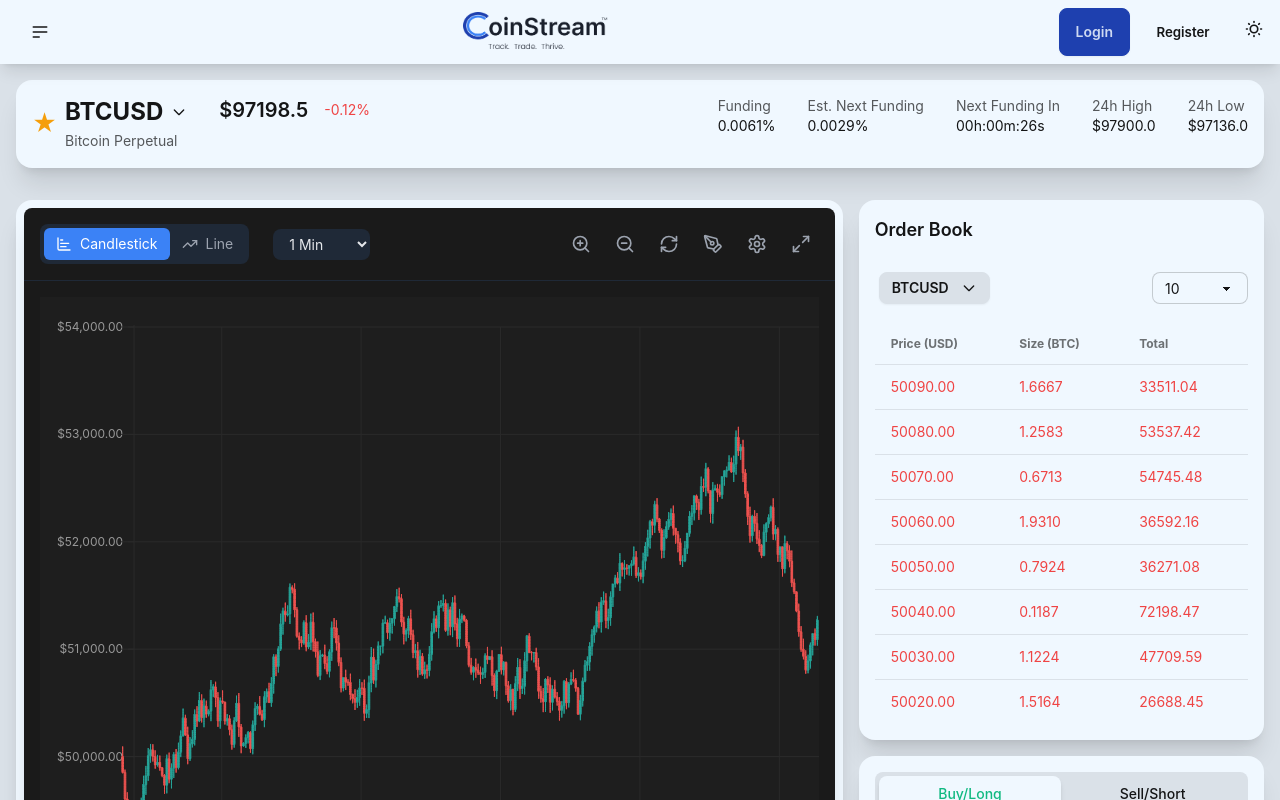
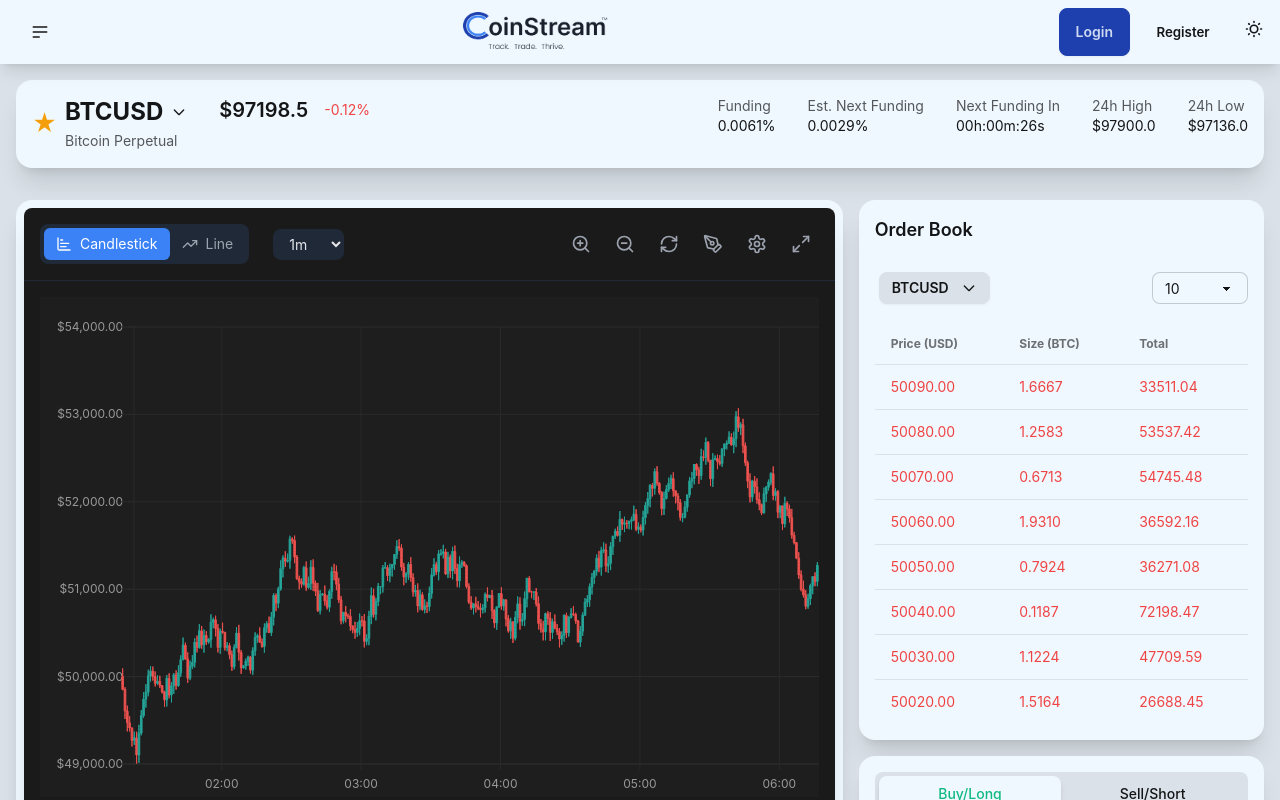
Before and after one commit to AnsHPaTeL2927/CryptoCurrencyFrontend, a React (Vite) app: page /trading/spot in a window 1280 px wide. Shown: the top 800 px of the page. Built offline with nearby package versions, Linux system fonts and the light colour scheme.

Commit message:
modified trading chart

```diff
--- a/src/components/SpotTrading/TradingChart.jsx
+++ b/src/components/SpotTrading/TradingChart.jsx
@@ -1,12 +1,33 @@
-/* eslint-disable react/prop-types */
 import { useState, useRef, useEffect } from "react";
-import ApexCharts from "react-apexcharts";
+import dynamic from "next/dynamic";
+const ApexCharts = dynamic(() => import("react-apexcharts"), { ssr: false });
 import {
-  ChartBar, TrendingUp, ZoomIn, ZoomOut,
-  RefreshCw, Settings, Maximize2, PenTool,
-  Minimize2, Square, Triangle, Circle, Type
+  ChartBar,
+  TrendingUp,
+  ZoomIn,
+  ZoomOut,
+  RefreshCw,
+  Settings,
+  Maximize2,
+  PenTool,
+  Minimize2,
+  Square,
+  Triangle,
+  Circle,
+  Type,
 } from "lucide-react";
 
+// Helper function to format price
+const formatPrice = (price) => {
+  return price.toLocaleString("en-US", {
+    style: "currency",
+    currency: "USD",
+    minimumFractionDigits: 2,
+    maximumFractionDigits: 2,
+  });
+};
+
+// Data generation utility
 const generateDummyData = (count = 300) => {
   const data = [];
   let lastPrice = 50000;
@@ -18,12 +39,12 @@
     const volume = Math.random() * 1000000;
 
     data.push({
-      x: new Date().getTime() - (count - i) * 60000, // 1-minute intervals
+      x: new Date().getTime() - (count - i) * 60000,
       y: [
-        open, // open
-        Math.max(open, close) + Math.random() * 100, // high
-        Math.min(open, close) - Math.random() * 100, // low
-        close, // close
+        open,
+        Math.max(open, close) + Math.random() * 100,
+        Math.min(open, close) - Math.random() * 100,
+        close,
       ],
       volume,
     });
@@ -34,71 +55,62 @@
   return data;
 };
 
+const TradingChart = ({ symbol = "BTC/USDT" }) => {
+  // State Management
+  const [chartType, setChartType] = useState("candlestick");
+  const [timeframe, setTimeframe] = useState("1m");
+  const [isFullscreen, setIsFullscreen] = useState(false);
+  const [height, setHeight] = useState(500);
+  const [drawingMode, setDrawingMode] = useState(null);
+  const [drawingStart, setDrawingStart] = useState(null);
+  const [annotations, setAnnotations] = useState([]);
+  const [showDrawingTools, setShowDrawingTools] = useState(false);
+
+  // Refs
+  const chartRef = useRef(null);
+  const containerRef = useRef(null);
+
+  // Chart Configuration
   const chartOptions = {
     chart: {
-    type: "candlestick",
-    height: 600,
+      type: chartType,
+      height: height,
       fontFamily: "Inter, sans-serif",
       foreColor: "#999",
-    toolbar: {
-      show: false,
-    },
-    zoom: {
-      enabled: true,
-      type: "x",
-      autoScaleYaxis: true,
-    },
+      toolbar: { show: false },
+      zoom: { enabled: true, type: "x", autoScaleYaxis: true },
       animations: {
         enabled: true,
         easing: "easeinout",
         speed: 800,
-      animateGradually: {
-        enabled: true,
-        delay: 150,
-      },
-      dynamicAnimation: {
-        enabled: true,
-        speed: 350,
-      },
+        dynamicAnimation: { enabled: true, speed: 350 },
       },
       background: "#1E1E1E",
+      events: {
+        mounted: function (chartContext, config) {
+          if (chartRef.current) {
+            chartRef.current.chart = chartContext;
+          }
+        },
+        mouseDown: handleChartMouseDown,
+        mouseMove: handleChartMouseMove,
+        mouseUp: handleChartMouseUp,
+      },
     },
     grid: {
       show: true,
       borderColor: "#2A2A2A",
       strokeDashArray: 0,
       position: "back",
-    xaxis: {
-      lines: {
-        show: true,
-        color: "#2A2A2A",
-      },
-    },
-    yaxis: {
-      lines: {
-        show: true,
-        color: "#2A2A2A",
-      },
-    },
-    padding: {
-      top: 0,
-      right: 0,
-      bottom: 0,
-      left: 0,
-    },
+      xaxis: { lines: { show: true, color: "#2A2A2A" } },
+      yaxis: { lines: { show: true, color: "#2A2A2A" } },
+      padding: { top: 0, right: 0, bottom: 0, left: 0 },
     },
     xaxis: {
       type: "datetime",
-    axisBorder: {
-      show: true,
-      color: "#2A2A2A",
-    },
-    axisTicks: {
-      show: true,
-      color: "#2A2A2A",
-    },
+      axisBorder: { show: true, color: "#2A2A2A" },
+      axisTicks: { show: true, color: "#2A2A2A" },
       labels: {
-      show: true,
         style: {
           colors: "#999",
           fontSize: "12px",
@@ -114,51 +126,26 @@
       },
       crosshairs: {
         show: true,
-      stroke: {
-        color: "#666",
-        width: 1,
-        dashArray: 0,
-      },
+        stroke: { color: "#666", width: 1, dashArray: 0 },
       },
     },
     yaxis: {
-    tooltip: {
-      enabled: true,
-    },
+      tooltip: { enabled: true },
       labels: {
         style: {
           colors: "#999",
           fontSize: "12px",
           fontFamily: "Inter, sans-serif",
         },
-      formatter: (value) => {
-        return (
-          "$" +
-          value.toLocaleString("en-US", {
-            minimumFractionDigits: 2,
-            maximumFractionDigits: 2,
-          })
-        );
+        formatter: formatPrice,
       },
-    },
-    axisBorder: {
-      show: true,
-      color: "#2A2A2A",
-    },
-    axisTicks: {
-      show: true,
-      color: "#2A2A2A",
-    },
+      axisBorder: { show: true, color: "#2A2A2A" },
+      axisTicks: { show: true, color: "#2A2A2A" },
     },
     plotOptions: {
       candlestick: {
-      colors: {
-        upward: "#26A69A", // Green for price increase
-        downward: "#EF5350", // Red for price decrease
-      },
-      wick: {
-        useFillColor: true,
-      },
+        colors: { upward: "#26A69A", downward: "#EF5350" },
+        wick: { useFillColor: true },
       },
     },
     tooltip: {
@@ -198,296 +185,106 @@
         `;
       },
     },
-  states: {
-    hover: {
-      filter: {
-        type: "none",
-      },
-    },
-    active: {
-      filter: {
-        type: "none",
-      },
-    },
-  },
-  dataLabels: {
-    enabled: false,
-  },
-  title: {
-    text: undefined,
-    align: "left",
-  },
   };
 
-// Helper function to format price
-const formatPrice = (price) => {
-  return (
-    "$" +
-    price.toLocaleString("en-US", {
-      minimumFractionDigits: 2,
-      maximumFractionDigits: 2,
-    })
-  );
+  // Drawing Tools Configuration
+  const drawingTools = [
+    {
+      id: "trendline",
+      label: "Trend Line",
+      icon: <TrendingUp className="w-4 h-4" />,
+    },
+    {
+      id: "horizontal",
+      label: "Horizontal",
+      icon: <Square className="w-4 h-4" />,
+    },
+    {
+      id: "vertical",
+      label: "Vertical",
+      icon: <Triangle className="w-4 h-4" />,
+    },
+    { id: "fibonacci", label: "Fibonacci", icon: <Type className="w-4 h-4" /> },
+    {
+      id: "rectangle",
+      label: "Rectangle",
+      icon: <Square className="w-4 h-4" />,
+    },
+    { id: "circle", label: "Circle", icon: <Circle className="w-4 h-4" /> },
+  ];
+
+  // Drawing Event Handlers
+  function handleChartMouseDown(e, chartContext, config) {
+    if (!drawingMode) return;
+    const rect = e.target.getBoundingClientRect();
+    setDrawingStart({
+      x: e.clientX - rect.left,
+      y: e.clientY - rect.top,
+    });
+  }
+
+  function handleChartMouseMove(e, chartContext, config) {
+    if (!drawingMode || !drawingStart) return;
+    const rect = e.target.getBoundingClientRect();
+    const currentPoint = {
+      x: e.clientX - rect.left,
+      y: e.clientY - rect.top,
     };
 
+    if (chartRef.current?.chart) {
+      chartRef.current.chart.updateOptions({
+        annotations: getAnnotationConfig(
+          drawingMode,
+          drawingStart,
+          currentPoint
+        ),
+      });
+    }
+  }
 
-const TradingChart = ({ symbol = "BTC/USDT" }) => {
-  const [chartType, setChartType] = useState("candlestick");
-  const [timeframe, setTimeframe] = useState("1m");
-  const [isFullscreen, setIsFullscreen] = useState(false);
-  const chartRef = useRef(null);
-  const containerRef = useRef(null);
-  const height = !isFullscreen ? 600 : 750
-  const [drawingMode, setDrawingMode] = useState(null);
-  const [drawingStart, setDrawingStart] = useState(null);
-  const [annotations, setAnnotations] = useState([]);
-  const [showDrawingTools, setShowDrawingTools] = useState(false);
-
-  const drawingTools = [
-    { id: 'trendline', label: 'Trend Line', icon: <TrendingUp className="w-4 h-4" /> },
-    { id: 'horizontal', label: 'Horizontal', icon: <Square className="w-4 h-4" /> },
-    { id: 'vertical', label: 'Vertical', icon: <Triangle className="w-4 h-4" /> },
-    { id: 'fibonacci', label: 'Fibonacci', icon: <Type className="w-4 h-4" /> },
-    { id: 'rectangle', label: 'Rectangle', icon: <Square className="w-4 h-4" /> },
-    { id: 'circle', label: 'Circle', icon: <Circle className="w-4 h-4" /> }
-  ];
-
-  const handleDrawingMode = (mode) => {
-    setDrawingMode(mode === drawingMode ? null : mode);
-    setDrawingStart(null);
+  function handleChartMouseUp(e, chartContext, config) {
+    if (!drawingMode || !drawingStart) return;
+    const rect = e.target.getBoundingClientRect();
+    const endPoint = {
+      x: e.clientX - rect.left,
+      y: e.clientY - rect.top,
     };
 
-  const handleChartMouseDown = (e, chartContext, config) => {
-    if (!drawingMode) return;
+    setAnnotations([
+      ...annotations,
+      {
+        id: Date.now(),
+        type: drawingMode,
+        start: drawingStart,
+        end: endPoint,
+      },
+    ]);
+    setDrawingStart(null);
+  }
 
-    const rect = chartRef.current.chart.el.getBoundingClientRect();
-    const x = e.clientX - rect.left;
-    const y = e.clientY - rect.top;
-
-    setDrawingStart({ x, y });
-  };
-
-  const handleChartMouseMove = (e, chartContext, config) => {
-    if (!drawingMode || !drawingStart) return;
-
-    const rect = chartRef.current.chart.el.getBoundingClientRect();
-    const x = e.clientX - rect.left;
-    const y = e.clientY - rect.top;
-
-    // Update temporary annotation
-    const updatedOptions = {
-      ...chartOptions,
-      annotations: {
-        ...getAnnotationConfig(drawingMode, drawingStart, { x, y })
+  // Chart Control Handlers
+  const handleZoomIn = () => {
+    if (chartRef.current?.chart) {
+      const chart = chartRef.current.chart;
+      const min = chart.w.globals.minX;
+      const max = chart.w.globals.maxX;
+      const range = max - min;
+      chart.zoomX(min + range * 0.25, max - range * 0.25);
     }
   };
 
-    chartRef.current.chart.updateOptions(updatedOptions);
-  };
-
-  const handleChartMouseUp = (e, chartContext, config) => {
-    if (!drawingMode || !drawingStart) return;
-
-    const rect = chartRef.current.chart.el.getBoundingClientRect();
-    const x = e.clientX - rect.left;
-    const y = e.clientY - rect.top;
-
-    // Save permanent annotation
-    const newAnnotation = {
-      id: Date.now(),
-      type: drawingMode,
-      start: drawingStart,
-      end: { x, y }
-    };
-
-    setAnnotations([...annotations, newAnnotation]);
-    setDrawingStart(null);
-  };
-
-  // Update chart options with current annotations
-  useEffect(() => {
-    console.log(chartRef.current)
-    if (chartRef.current) {
-      const updatedOptions = {
-        ...chartOptions,
-        annotations: {
-          position: 'front',
-          xaxis: [],
-          yaxis: [],
-          points: [],
-          ...annotations.reduce((acc, annotation) => {
-            const config = getAnnotationConfig(
-              annotation.type,
-              annotation.start,
-              annotation.end
-            );
-            return {
-              xaxis: [...acc.xaxis, ...(config.xaxis || [])],
-              yaxis: [...acc.yaxis, ...(config.yaxis || [])],
-              points: [...acc.points, ...(config.points || [])]
-            };
-          }, { xaxis: [], yaxis: [], points: [] })
+  const handleZoomOut = () => {
+    if (chartRef.current?.chart) {
+      const chart = chartRef.current.chart;
+      const min = chart.w.globals.minX;
+      const max = chart.w.globals.maxX;
+      const range = max - min;
+      chart.zoomX(min - range * 0.25, max + range * 0.25);
     }
   };
 
-      chartRef.current.chart.updateOptions(updatedOptions);
-    }
-  }, [annotations]);
-
-  // Function to get annotation configuration based on type
-  const getAnnotationConfig = (type, start, end) => {
-    const config = {
-      xaxis: [],
-      yaxis: [],
-      points: []
-    };
-
-    switch (type) {
-      case 'trendline':
-        config.xaxis.push({
-          x: start.x,
-          x2: end.x,
-          y: start.y,
-          y2: end.y,
-          strokeDashArray: 0,
-          borderColor: '#00ff00',
-          label: {
-            borderColor: '#00ff00',
-            style: {
-              color: '#fff',
-              background: '#00ff00'
-            }
-          }
-        });
-        break;
-
-      case 'horizontal':
-        config.yaxis.push({
-          y: start.y,
-          strokeDashArray: 0,
-          borderColor: '#ffff00',
-          label: {
-            borderColor: '#ffff00',
-            style: {
-              color: '#fff',
-              background: '#ffff00'
-            }
-          }
-        });
-        break;
-
-      case 'vertical':
-        config.xaxis.push({
-          x: start.x,
-          strokeDashArray: 0,
-          borderColor: '#ff00ff',
-          label: {
-            borderColor: '#ff00ff',
-            style: {
-              color: '#fff',
-              background: '#ff00ff'
-            }
-          }
-        });
-        break;
-
-      // Add more cases for other drawing tools
-    }
-
-    return config;
-  };
-
-  // Update chartOptions with mouse events
-  const updatedChartOptions = {
-    ...chartOptions,
-    chart: {
-      ...chartOptions.chart,
-      events: {
-        mouseDown: handleChartMouseDown,
-        mouseMove: handleChartMouseMove,
-        mouseUp: handleChartMouseUp,
-      }
-    }
-  };
-
-  // Add this to your toolbar section
-  const renderDrawingTools = () => (
-    <div className="relative">
-      <button
-        className={`p-2 ${drawingMode ? 'text-blue-400' : 'text-gray-400'} hover:text-white rounded-lg hover:bg-gray-800 tooltip`}
-        data-tip="Drawing Tools"
-        onClick={() => setShowDrawingTools(!showDrawingTools)}
-      >
-        <PenTool className="w-5 h-5" />
-      </button>
-
-      {showDrawingTools && (
-        <div className="absolute right-0 mt-2 p-2 bg-gray-800 rounded-lg shadow-xl z-50 w-48">
-          {drawingTools.map((tool) => (
-            <button
-              key={tool.id}
-              className={`w-full flex items-center px-3 py-2 rounded-md ${
-                drawingMode === tool.id ? 'bg-blue-500 text-white' : 'text-gray-400 hover:bg-gray-700'
-              }`}
-              onClick={() => handleDrawingMode(tool.id)}
-            >
-              {tool.icon}
-              <span className="ml-2 text-sm">{tool.label}</span>
-            </button>
-          ))}
-          {annotations.length > 0 && (
-            <>
-              <div className="border-t border-gray-700 my-2"></div>
-              <button
-                className="w-full flex items-center px-3 py-2 rounded-md text-red-400 hover:bg-gray-700"
-                onClick={() => setAnnotations([])}
-              >
-                Clear All
-              </button>
-            </>
-          )}
-        </div>
-      )}
-    </div>
-  );
-
-
-  // Handle zoom in
-  const handleZoomIn = () => {
-    if (chartRef.current) {
-      const chart = chartRef.current.chart;
-      const currentMin = chart.w.globals.minX;
-      const currentMax = chart.w.globals.maxX;
-      const range = currentMax - currentMin;
-
-      // Zoom in by reducing the visible range by 50%
-      const newMin = currentMin + range * 0.25;
-      const newMax = currentMax - range * 0.25;
-
-      chart.zoomX(newMin, newMax);
-    }
-  };
-
-  // Handle zoom out
-  const handleZoomOut = () => {
-    if (chartRef.current) {
-      const chart = chartRef.current.chart;
-      const currentMin = chart.w.globals.minX;
-      const currentMax = chart.w.globals.maxX;
-      const range = currentMax - currentMin;
-
-      // Zoom out by increasing the visible range by 50%
-      const newMin = currentMin - range * 0.25;
-      const newMax = currentMax + range * 0.25;
-
-      chart.zoomX(newMin, newMax);
-    }
-  };
-
-  // Handle chart reset
   const handleReset = () => {
-    if (chartRef.current) {
-      chartRef.current.chart.resetSeries();
+    if (chartRef.current?.chart) {
       chartRef.current.chart.zoomX(
         chartRef.current.chart.w.globals.dataPoints[0],
         chartRef.current.chart.w.globals.dataPoints[
@@ -497,18 +294,17 @@
     }
   };
 
-  // Handle fullscreen
   const handleFullscreen = () => {
     if (!document.fullscreenElement) {
-      containerRef.current.requestFullscreen().catch((err) => {
-        console.error(`Error attempting to enable fullscreen: ${err.message}`);
-      });
+      setHeight(750);
+      containerRef.current?.requestFullscreen();
     } else {
       document.exitFullscreen();
+      setHeight(500);
     }
   };
 
-  // Listen for fullscreen changes
+  // Effects
   useEffect(() => {
     const handleFullscreenChange = () => {
       setIsFullscreen(!!document.fullscreenElement);
@@ -519,13 +315,13 @@
       document.removeEventListener("fullscreenchange", handleFullscreenChange);
   }, []);
 
+  // Render
   return (
     <div
       ref={containerRef}
       className="w-full bg-[#1a1a1a] rounded-lg shadow-xl relative"
     >
-      {console.log("containerRef", containerRef)}
-      {/* Chart Header */}
+      {/* Chart Controls */}
       <div className="flex items-center justify-between p-4 border-b border-gray-800">
         {/* Left Section */}
         <div className="flex items-center space-x-6">
@@ -561,12 +357,11 @@
             value={timeframe}
             onChange={(e) => setTimeframe(e.target.value)}
           >
-            <option value="1m">1 Min</option>
-            <option value="5m">5 Min</option>
-            <option value="15m">15 Min</option>
-            <option value="1h">1 Hour</option>
-            <option value="4h">4 Hours</option>
-            <option value="1d">1 Day</option>
+            {["1m", "5m", "15m", "1h", "4h", "1d"].map((tf) => (
+              <option key={tf} value={tf}>
+                {tf}
+              </option>
+            ))}
           </select>
         </div>
 
@@ -579,6 +374,7 @@
           >
             <ZoomIn className="w-5 h-5" />
           </button>
+
           <button
             className="p-2 text-gray-400 hover:text-white rounded-lg hover:bg-gray-800 tooltip"
             data-tip="Zoom Out"
@@ -586,6 +382,7 @@
           >
             <ZoomOut className="w-5 h-5" />
           </button>
+
           <button
             className="p-2 text-gray-400 hover:text-white rounded-lg hover:bg-gray-800 tooltip"
             data-tip="Reset Chart"
@@ -593,19 +390,59 @@
           >
             <RefreshCw className="w-5 h-5" />
           </button>
-          {/* <button
-            className="p-2 text-gray-400 hover:text-white rounded-lg hover:bg-gray-800 tooltip"
+
+          <div className="relative">
+            <button
+              className={`p-2 ${
+                drawingMode ? "text-blue-400" : "text-gray-400"
+              } hover:text-white rounded-lg hover:bg-gray-800 tooltip`}
               data-tip="Drawing Tools"
+              onClick={() => setShowDrawingTools(!showDrawingTools)}
             >
               <PenTool className="w-5 h-5" />
-          </button> */}
-          {renderDrawingTools()}
+            </button>
+
+            {showDrawingTools && (
+              <div className="absolute right-0 mt-2 p-2 bg-gray-800 rounded-lg shadow-xl z-50 w-48">
+                {drawingTools.map((tool) => (
+                  <button
+                    key={tool.id}
+                    className={`w-full flex items-center px-3 py-2 rounded-md ${
+                      drawingMode === tool.id
+                        ? "bg-blue-500 text-white"
+                        : "text-gray-400 hover:bg-gray-700"
+                    }`}
+                    onClick={() => {
+                      setDrawingMode(drawingMode === tool.id ? null : tool.id);
+                      setShowDrawingTools(false);
+                    }}
+                  >
+                    {tool.icon}
+                    <span className="ml-2 text-sm">{tool.label}</span>
+                  </button>
+                ))}
+                {annotations.length > 0 && (
+                  <>
+                    <div className="border-t border-gray-700 my-2"></div>
+                    <button
+                      className="w-full flex items-center px-3 py-2 rounded-md text-red-400 hover:bg-gray-700"
+                      onClick={() => setAnnotations([])}
+                    >
+                      Clear All
+                    </button>
+                  </>
+                )}
+              </div>
+            )}
+          </div>
+
           <button
             className="p-2 text-gray-400 hover:text-white rounded-lg hover:bg-gray-800 tooltip"
             data-tip="Chart Settings"
           >
             <Settings className="w-5 h-5" />
           </button>
+
           <button
             className="p-2 text-gray-400 hover:text-white rounded-lg hover:bg-gray-800 tooltip"
             data-tip={isFullscreen ? "Exit Fullscreen" : "Enter Fullscreen"}
@@ -639,4 +476,127 @@
   );
 };
 
+// Helper function for annotations
+const getAnnotationConfig = (type, start, end) => {
+  const config = {
+    xaxis: [],
+    yaxis: [],
+    points: [],
+  };
+
+  switch (type) {
+    case "trendline":
+      config.xaxis.push({
+        x: start.x,
+        x2: end.x,
+        y: start.y,
+        y2: end.y,
+        strokeDashArray: 0,
+        borderColor: "#00ff00",
+        label: {
+          borderColor: "#00ff00",
+          style: {
+            color: "#fff",
+            background: "#00ff00",
+          },
+        },
+      });
+      break;
+
+    case "horizontal":
+      config.yaxis.push({
+        y: start.y,
+        strokeDashArray: 0,
+        borderColor: "#ffff00",
+        label: {
+          borderColor: "#ffff00",
+          style: {
+            color: "#fff",
+            background: "#ffff00",
+          },
+        },
+      });
+      break;
+
+    case "vertical":
+      config.xaxis.push({
+        x: start.x,
+        strokeDashArray: 0,
+        borderColor: "#ff00ff",
+        label: {
+          borderColor: "#ff00ff",
+          style: {
+            color: "#fff",
+            background: "#ff00ff",
+          },
+        },
+      });
+      break;
+
+    case "fibonacci":
+      // Add Fibonacci retracement levels
+      const distance = end.y - start.y;
+      const levels = [0, 0.236, 0.382, 0.5, 0.618, 0.786, 1];
+
+      levels.forEach((level) => {
+        config.yaxis.push({
+          y: start.y + distance * level,
+          strokeDashArray: 2,
+          borderColor: "#ffd700",
+          label: {
+            text: `${(level * 100).toFixed(1)}%`,
+            borderColor: "#ffd700",
+            style: {
+              color: "#fff",
+              background: "#ffd700",
+            },
+          },
+        });
+      });
+      break;
+
+    case "rectangle":
+      config.xaxis.push({
+        x: start.x,
+        x2: end.x,
+        y: start.y,
+        y2: end.y,
+        strokeDashArray: 0,
+        borderColor: "#00ffff",
+        fillColor: "#00ffff20",
+        label: {
+          borderColor: "#00ffff",
+          style: {
+            color: "#fff",
+            background: "#00ffff",
+          },
+        },
+      });
+      break;
+
+    case "circle":
+      const radius = Math.sqrt(
+        Math.pow(end.x - start.x, 2) + Math.pow(end.y - start.y, 2)
+      );
+      config.points.push({
+        x: start.x,
+        y: start.y,
+        radius,
+        strokeDashArray: 0,
+        borderColor: "#ff69b4",
+        fillColor: "#ff69b420",
+        label: {
+          borderColor: "#ff69b4",
+          style: {
+            color: "#fff",
+            background: "#ff69b4",
+          },
+        },
+      });
+      break;
+  }
+
+  return config;
+};
+
 export default TradingChart;
```
Lines whose indentation alone changed are shown as unchanged.
